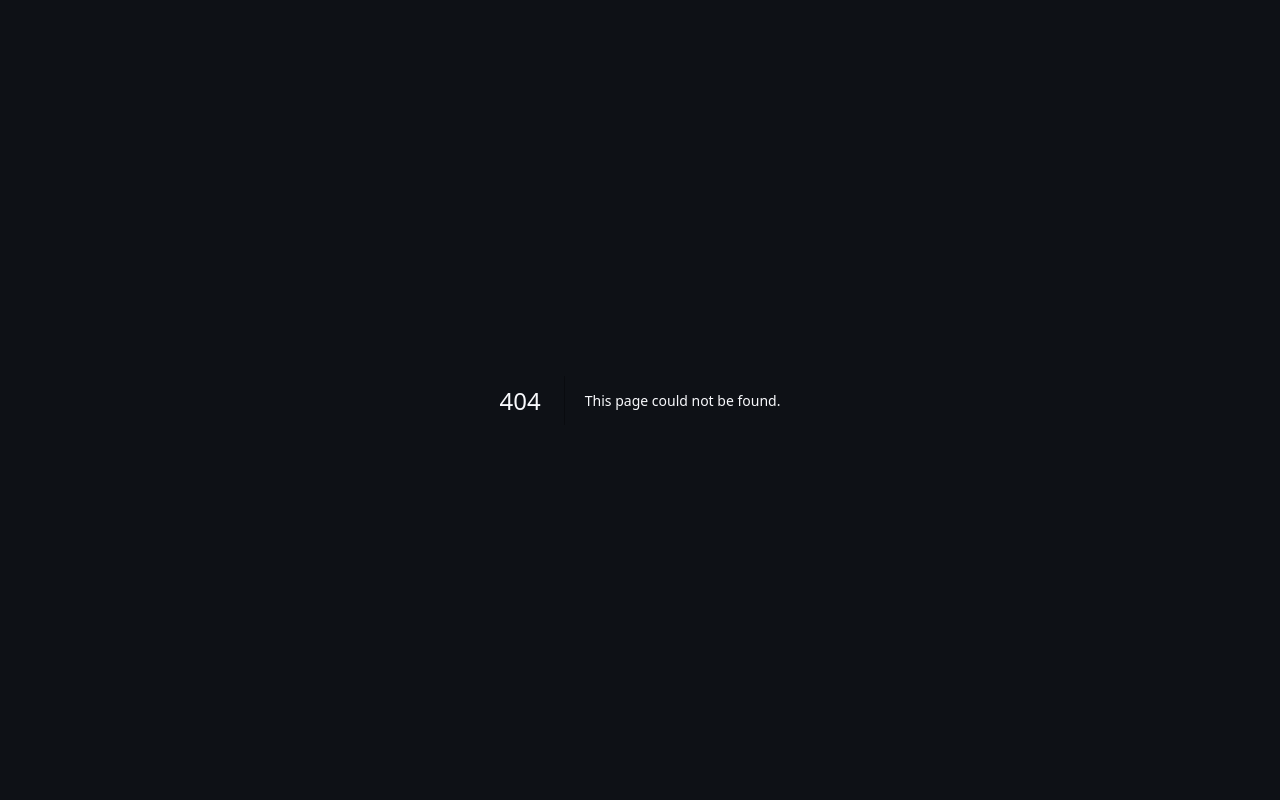
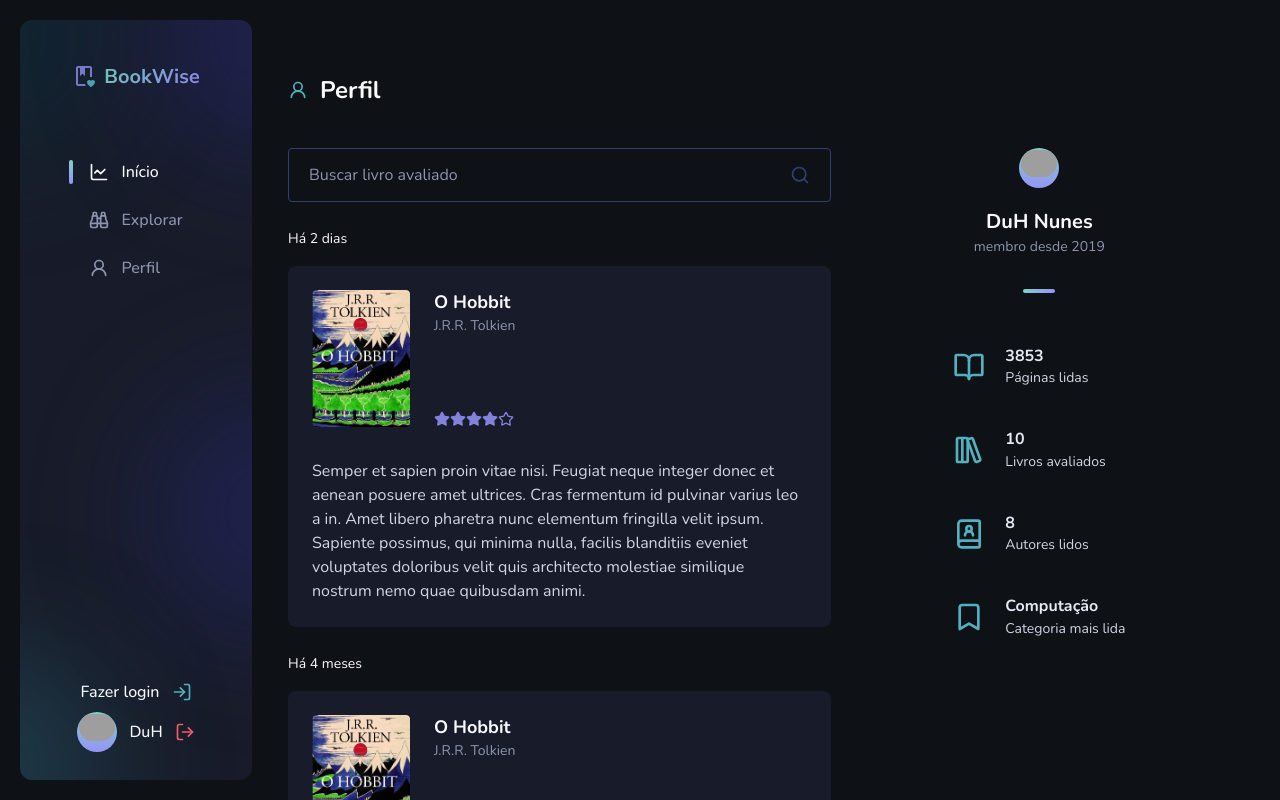
Before and after one commit to duhnunes/BookWise, a Next.js app: page /perfil in a window 1280 px wide. Before the commit this address had no page. Shown: the top 800 px of the page. Built offline with nearby package versions, Linux system fonts and the light colour scheme; grey boxes are pictures that could not be loaded.

Commit message:
Add: Perfil page

```diff
--- /dev/null
+++ b/src/app/components/Cards/UserBootReview.tsx
@@ -0,0 +1,38 @@
+import Image from 'next/image'
+
+import bookImg from '../../../../public/images/books/o-hobbit.png'
+import { StarRating } from '../starrating'
+
+export const UserBookReview = () => {
+  return (
+    <section className="flex flex-col gap-y-8 p-6 bg-gray-700 rounded-md">
+      <article className="flex gap-6">
+        <Image
+          src={bookImg}
+          width={98}
+          height={132}
+          alt=""
+          className="rounded"
+        />
+        <div className="flex flex-col justify-between">
+          <header className="flex flex-col">
+            <strong className="font-bold text-lg leading-short text-gray-100">
+              O Hobbit
+            </strong>
+            <span className="text-gray-400 text-sm leading-base">
+              J.R.R. Tolkien
+            </span>
+          </header>
+          <StarRating />
+        </div>
+      </article>
+      <p className="text-gray-300 w-full max-h-88 overflow-ellipsis">
+        Semper et sapien proin vitae nisi. Feugiat neque integer donec et aenean
+        posuere amet ultrices. Cras fermentum id pulvinar varius leo a in. Amet
+        libero pharetra nunc elementum fringilla velit ipsum. Sapiente possimus,
+        qui minima nulla, facilis blanditiis eveniet voluptates doloribus velit
+        quis architecto molestiae similique nostrum nemo quae quibusdam animi.
+      </p>
+    </section>
+  )
+}
--- a/src/app/components/sidebar.tsx
+++ b/src/app/components/sidebar.tsx
@@ -45,7 +45,7 @@ export const Sidebar = () => {
         </Button>
         <Button variant="link" size="link" className="mx-auto">
           <Avatar />
-          DuH Nunes
+          DuH
           <LogOut className="text-danger size-5" />
         </Button>
       </section>
--- /dev/null
+++ b/src/app/perfil/page.tsx
@@ -0,0 +1,106 @@
+import { Bookmark, BookOpen, BookUser, LibraryBig, User2 } from 'lucide-react'
+import { Sidebar } from '../components/sidebar'
+import { Input } from '../components/ui/input'
+import { UserBookReview } from '../components/Cards/UserBootReview'
+import { Avatar } from '../components/avatar'
+
+export default function Home() {
+  return (
+    <main className="min-h-svh">
+      <Sidebar />
+
+      <section className="pr-24 flex flex-col pt-[72px] gap-10 ml-72">
+        <h1 className="inline-flex items-center gap-3 text-gray-100 font-bold text-2xl">
+          <User2 className="size-5 text-green-100" />
+          Perfil
+        </h1>
+
+        <section className="flex items-start gap-x-16">
+          <div className="space-y-6">
+            <article className="flex flex-col gap-4 max-w-[608px]">
+              <Input type="text" placeholder="Buscar livro avaliado" />
+            </article>
+
+            <article className="max-w-[608px] space-y-4">
+              <span className="text-gray-100 text-sm">Há 2 dias</span>
+
+              <UserBookReview />
+            </article>
+
+            <article className="max-w-[608px] space-y-4">
+              <span className="text-gray-100 text-sm">Há 4 meses</span>
+
+              <UserBookReview />
+            </article>
+
+            <article className="max-w-[608px] space-y-4">
+              <span className="text-gray-100 text-sm">Há 6 meses</span>
+
+              <UserBookReview />
+            </article>
+          </div>
+
+          <div className="w-[324px] flex flex-col gap-8 items-center">
+            <div className="flex flex-col items-center gap-5">
+              <Avatar />
+              <div className="flex flex-col items-center">
+                <strong className="text-gray-100 font-bold leading-short text-xl">
+                  DuH Nunes
+                </strong>
+                <span className="text-gray-400 text-sm">membro desde 2019</span>
+              </div>
+            </div>
+
+            <div className="w-8 h-1 bg-gradient-to-r from-from to-to rounded-full" />
+
+            <div className="flex flex-col gap-10 py-5 px-14">
+              <section className="flex items-center gap-5">
+                <BookOpen className="text-green-100 size-8" />
+                <article className="flex flex-col">
+                  <strong className="text-gray-200 font-bold leading-short">
+                    3853
+                  </strong>
+                  <span className="text-gray-300 text-sm">Páginas lidas</span>
+                </article>
+              </section>
+
+              <section className="flex items-center gap-5">
+                <LibraryBig className="text-green-100 size-8" />
+                <article className="flex flex-col">
+                  <strong className="text-gray-200 font-bold leading-short">
+                    10
+                  </strong>
+                  <span className="text-gray-300 text-sm">
+                    Livros avaliados
+                  </span>
+                </article>
+              </section>
+
+              <section className="flex items-center gap-5">
+                <BookUser className="text-green-100 size-8" />
+                <article className="flex flex-col">
+                  <strong className="text-gray-200 font-bold leading-short">
+                    8
+                  </strong>
+                  <span className="text-gray-300 text-sm">Autores lidos</span>
+                </article>
+              </section>
+
+              <section className="flex items-center gap-5">
+                <Bookmark className="text-green-100 size-8" />
+                <article className="flex flex-col">
+                  <strong className="text-gray-200 font-bold leading-short">
+                    Computação
+                  </strong>
+                  <span className="text-gray-300 text-sm">
+                    Categoria mais lida
+                  </span>
+                </article>
+              </section>
+            </div>
+          </div>
+        </section>
+      </section>
+    </main>
+  )
+}
```
